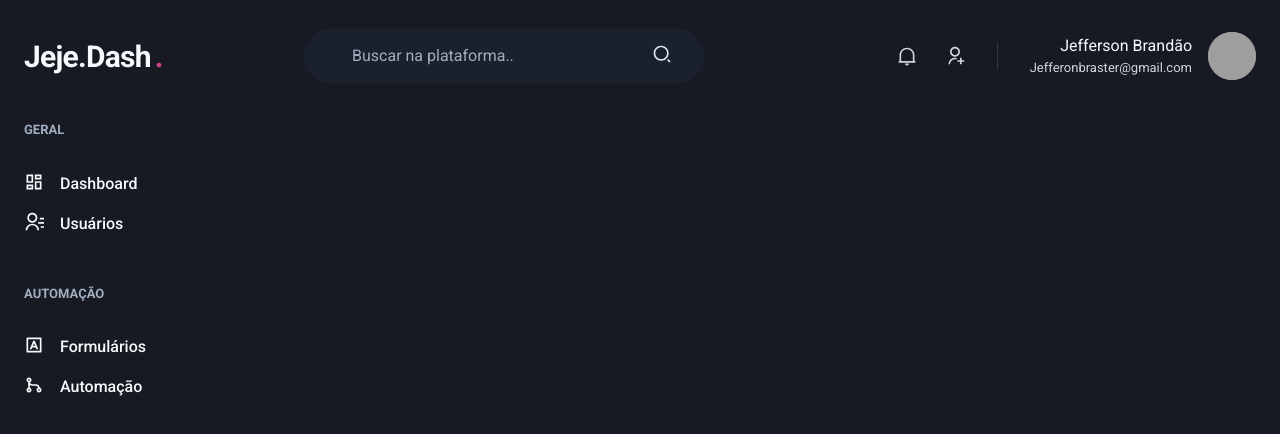
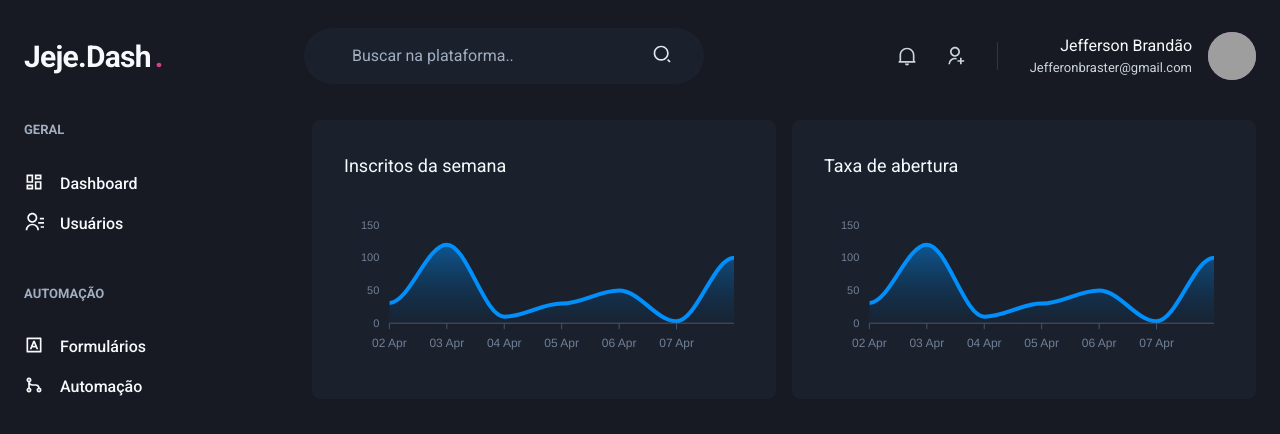
Before and after one commit to jeffersonbraster/dashgo, a Next.js app: page /dashboard in a window 1280 px wide. Shown: the top 434 px of the page. Built offline with nearby package versions, Linux system fonts and the light colour scheme; grey boxes are pictures that could not be loaded.

Commit message:
criando pagina de dashboard e primeiros graficos

```diff
--- a/package.json
+++ b/package.json
@@ -12,9 +12,11 @@
     "@chakra-ui/react": "^1.4.2",
     "@emotion/react": "^11.1.5",
     "@emotion/styled": "^11.1.5",
+    "apexcharts": "^3.26.0",
     "framer-motion": "^4.1.0",
     "next": "10.1.2",
     "react": "17.0.2",
+    "react-apexcharts": "^1.3.7",
     "react-dom": "17.0.2",
     "react-icons": "^4.2.0"
   },
--- a/src/pages/dashboard.tsx
+++ b/src/pages/dashboard.tsx
@@ -1,6 +1,61 @@
-import { Flex } from "@chakra-ui/layout";
+import { Box, Flex, SimpleGrid, Text, theme } from "@chakra-ui/react";
+import dynamic from "next/dynamic";
 import { Header } from "../components/Header";
 import { Sidebar } from "../components/Sidebar";
+
+const Chart = dynamic(() => import("react-apexcharts"), {
+  ssr: false,
+});
+
+const options = {
+  chart: {
+    toolbar: {
+      show: false,
+    },
+    zoom: {
+      enabled: false,
+    },
+    foreColor: theme.colors.gray[500],
+  },
+  grid: {
+    show: false,
+  },
+  dataLabels: {
+    enabled: false,
+  },
+  tooltip: {
+    enabled: false,
+  },
+  xaxis: {
+    type: "datetime",
+    axisBorder: {
+      color: theme.colors.gray[600],
+    },
+    axisTicks: {
+      color: theme.colors.gray[600],
+    },
+    categories: [
+      "2021-04-02T00:00:00.000z",
+      "2021-04-03T00:00:00.000z",
+      "2021-04-04T00:00:00.000z",
+      "2021-04-05T00:00:00.000z",
+      "2021-04-06T00:00:00.000z",
+      "2021-04-07T00:00:00.000z",
+      "2021-04-08T00:00:00.000z",
+    ],
+  },
+  fill: {
+    opacity: 0.3,
+    type: "gradient",
+    gradient: {
+      shade: "dark",
+      opacityFrom: 0.7,
+      opacityTo: 0.3,
+    },
+  },
+};
+
+const series = [{ name: "series1", data: [31, 120, 10, 30, 50, 3, 100] }];
 
 export default function Dashboard() {
   return (
@@ -9,6 +64,23 @@
 
       <Flex w="100%" my="6" maxW={1480} mx="auto" px="6">
         <Sidebar />
+
+        <SimpleGrid flex="1" gap="4" minChildWidth="320px" align="flex-start">
+          <Box p="8" bg="gray.800" borderRadius={8} pb="4">
+            <Text fontSize="lg" mb="4">
+              Inscritos da semana
+            </Text>
+
+            <Chart options={options} series={series} type="area" height={160} />
+          </Box>
+
+          <Box p="8" bg="gray.800" borderRadius={8} pb="4">
+            <Text fontSize="lg" mb="4">
+              Taxa de abertura
+            </Text>
+            <Chart options={options} series={series} type="area" height={160} />
+          </Box>
+        </SimpleGrid>
       </Flex>
     </Flex>
   );
```
Also changed, not shown: 1 other file (tests, documents, lock files or other folders).
